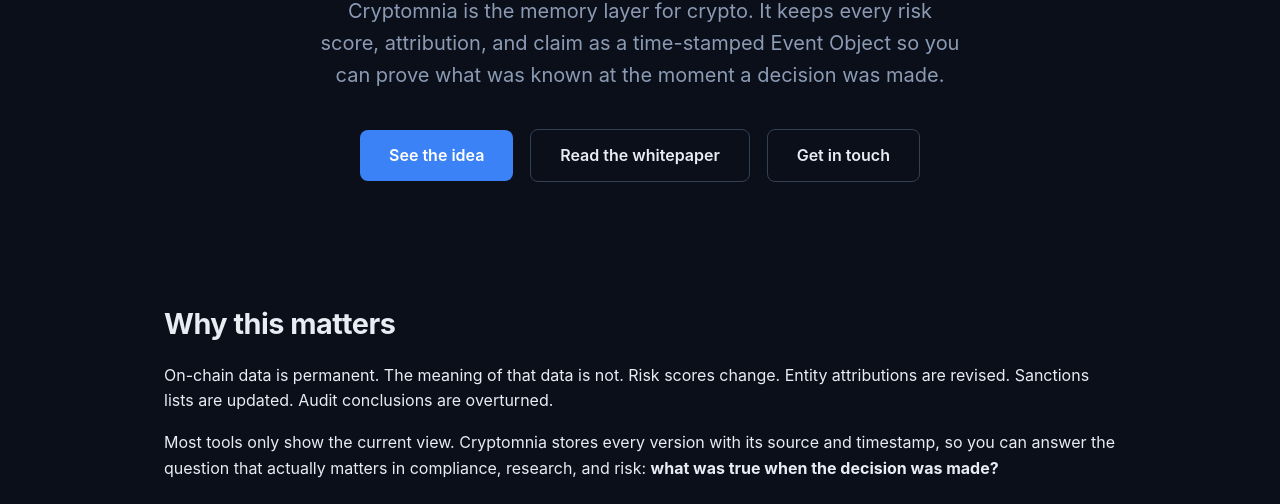
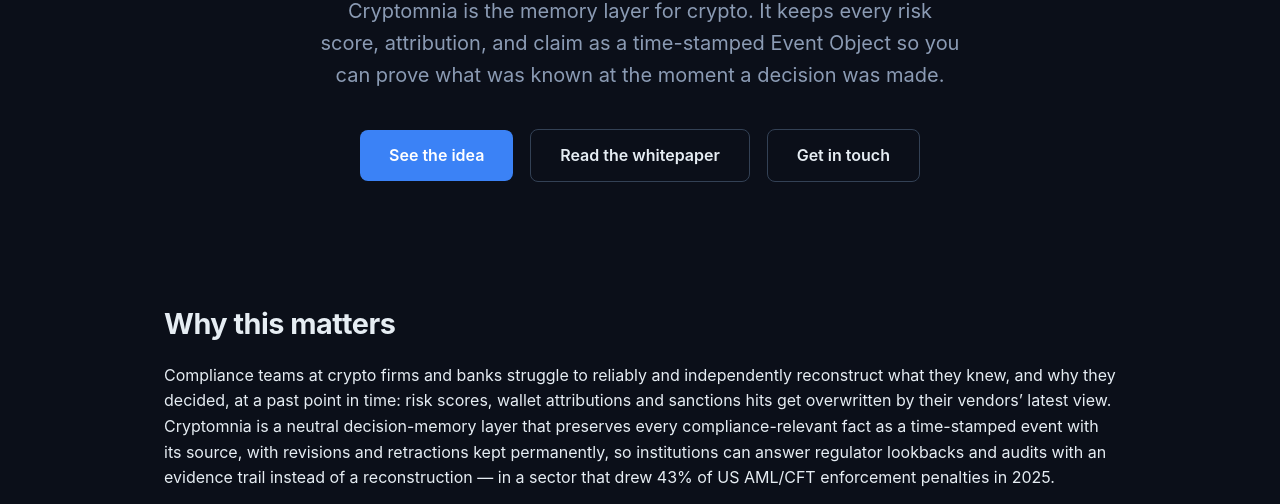
Before and after one commit to fhantson/Cryptomnia_Marketing, a plain HTML site: page index.html in a window 1280 px wide. Shown: the part 252-756 px from the top of the page. Drawn offline with Linux system fonts and the light colour scheme.

Commit message:
Integrate refined compliance blurb into Why this matters section

```diff
--- a/index.html
+++ b/index.html
@@ -231,7 +231,8 @@
 
 <section class="section" id="what">
   <h2>Why this matters</h2>
-  <p>On-chain data is permanent. The meaning of that data is not. Risk scores change. Entity attributions are revised. Sanctions lists are updated. Audit conclusions are overturned.</p>
+  <p>Compliance teams at crypto firms and banks struggle to reliably and independently reconstruct what they knew, and why they decided, at a past point in time: risk scores, wallet attributions and sanctions hits get overwritten by their vendors’ latest view. Cryptomnia is a neutral decision-memory layer that preserves every compliance-relevant fact as a time-stamped event with its source, with revisions and retractions kept permanently, so institutions can answer regulator lookbacks and audits with an evidence trail instead of a reconstruction — in a sector that drew 43% of US AML/CFT enforcement penalties in 2025.</p>
+  <p style="margin-top:1rem;">On-chain data is permanent. The meaning of that data is not. Risk scores change. Entity attributions are revised. Sanctions lists are updated. Audit conclusions are overturned.</p>
   <p style="margin-top:1rem;">Most tools only show the current view. Cryptomnia stores every version with its source and timestamp, so you can answer the question that actually matters in compliance, research, and risk: <strong>what was true when the decision was made?</strong></p>
 
   <div class="grid">
```
